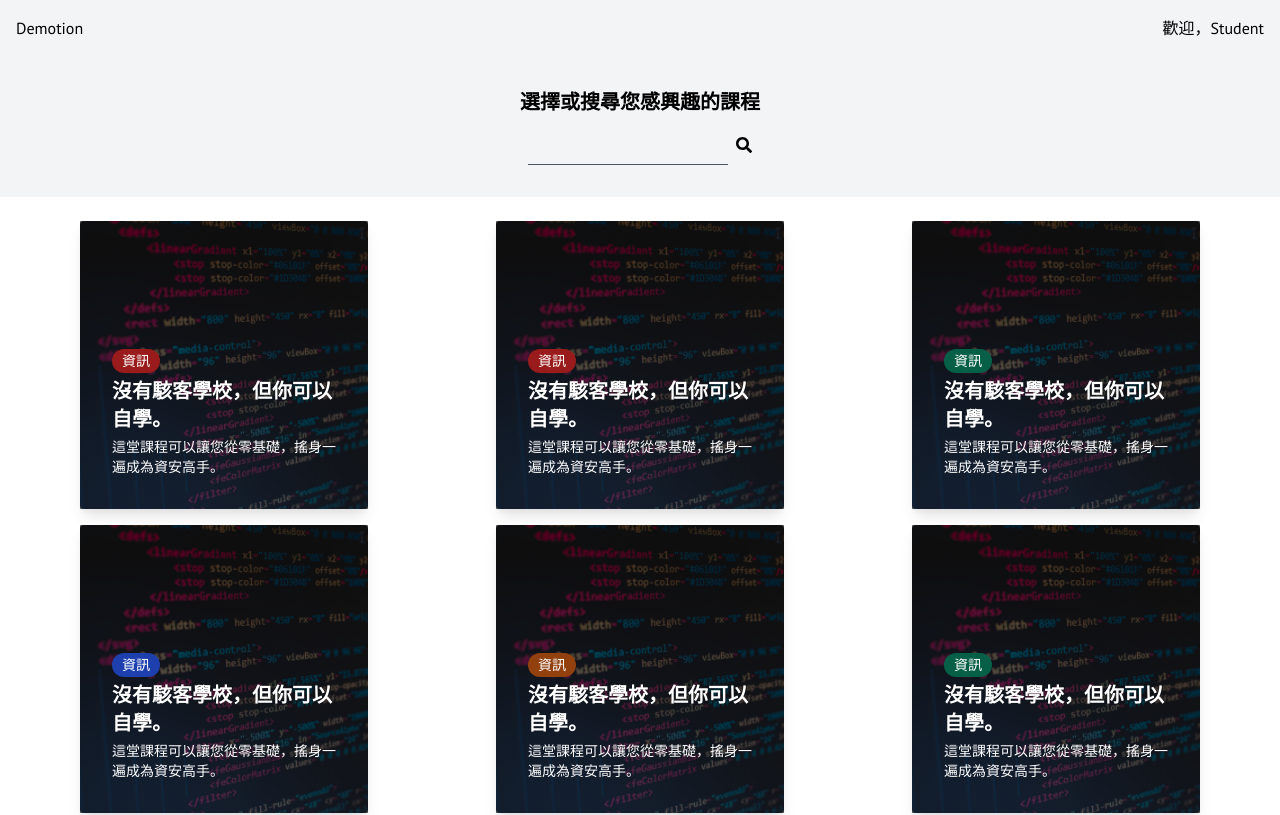
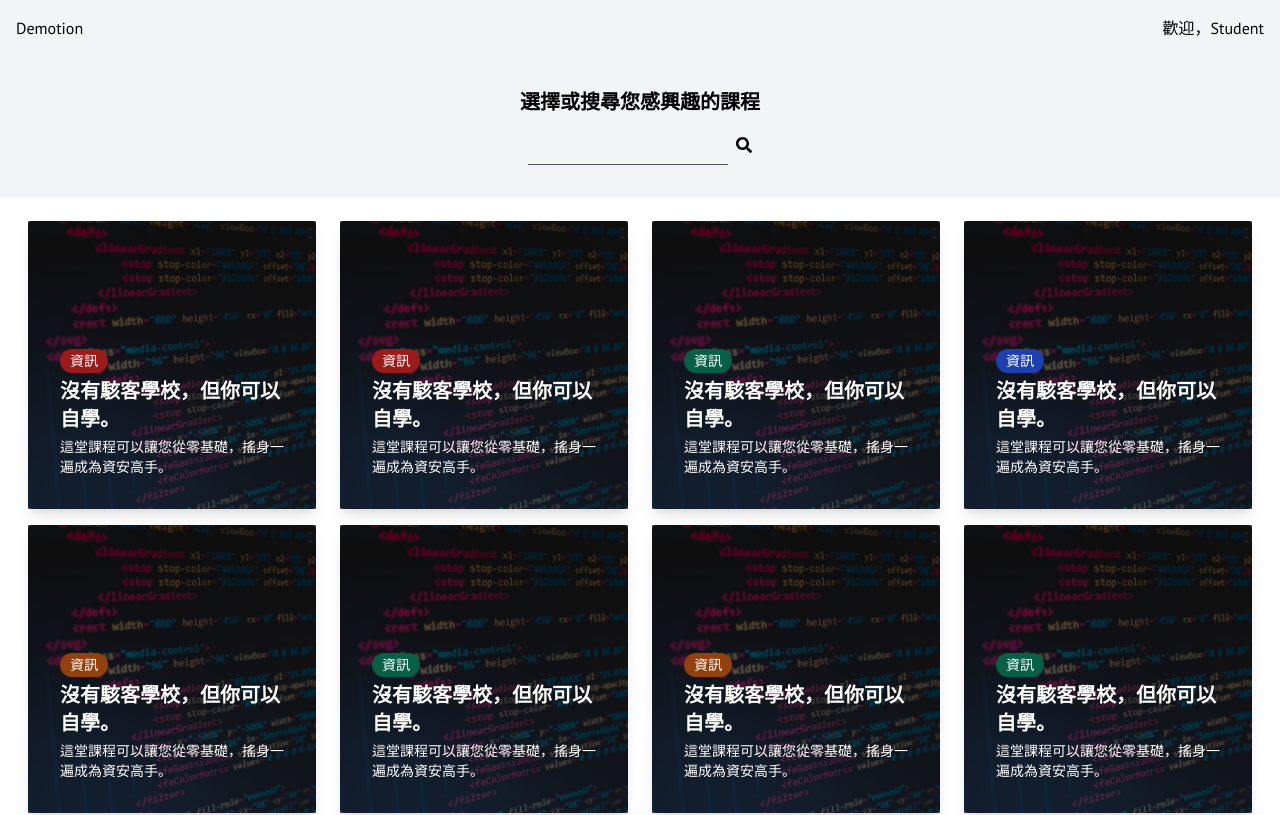
Before and after one commit to team-pan-dian/frontend, a Next.js app: page /course in a window 1280 px wide. Shown: the top 815 px of the page. Built offline with nearby package versions, Linux system fonts and the light colour scheme.

Commit message:
feat(pages/course/index): tweak the columns

```diff
--- a/pages/course/index.tsx
+++ b/pages/course/index.tsx
@@ -20,7 +20,7 @@
         </div>
       }
     >
-      <div className="grid 2xl:grid-cols-4 xl:grid-cols-3 lg:grid-cols-2 grid-cols-1 gap-4 m-6 justify-center justify-items-center">
+      <div className="grid 2xl:grid-cols-5 xl:grid-cols-4 lg:grid-cols-3 md:grid-cols-2 grid-cols-1 gap-4 m-6 justify-center justify-items-center">
         <CourseInfoCard
           title="沒有駭客學校，但你可以自學。"
           desc="這堂課程可以讓您從零基礎，搖身一遍成為資安高手。"
```
